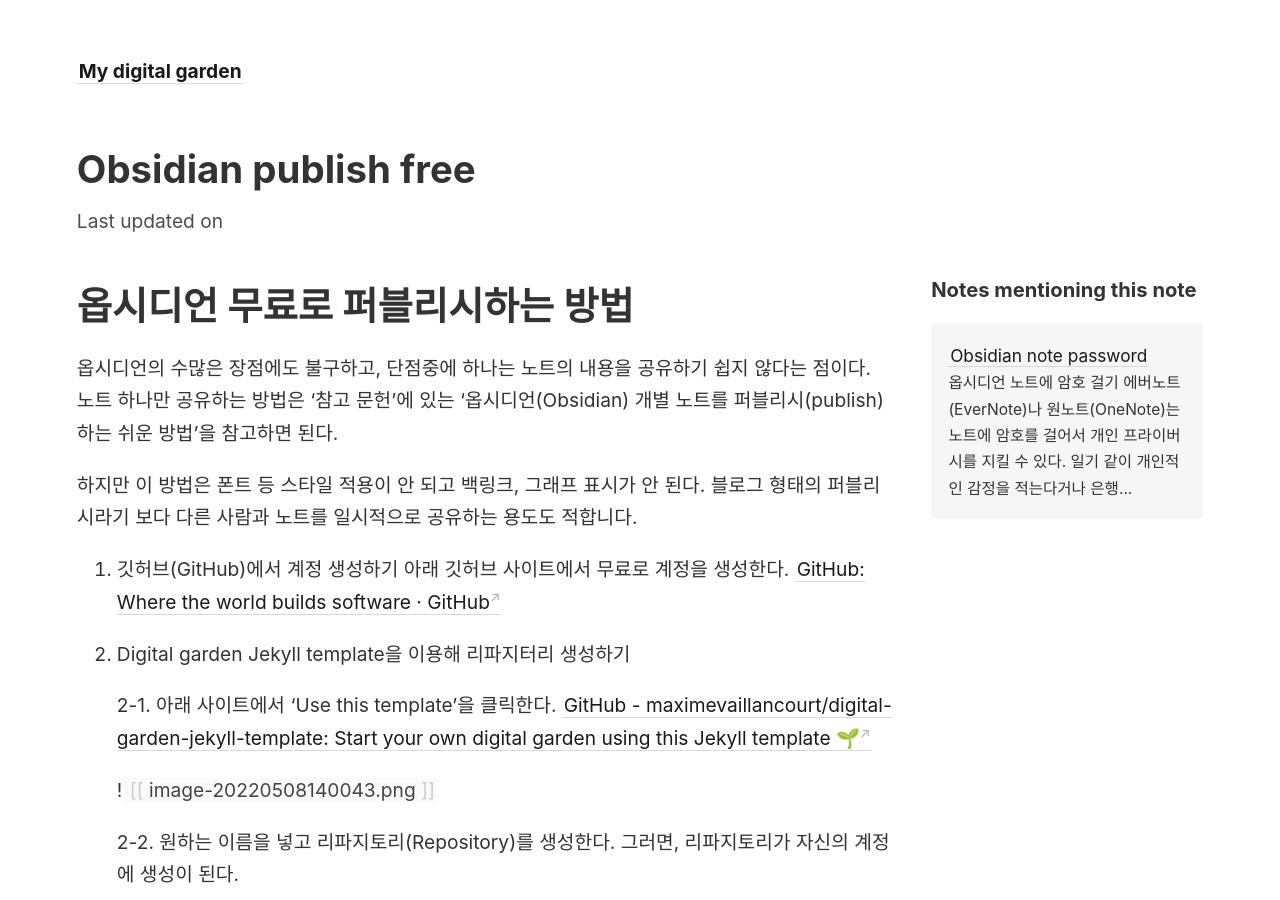
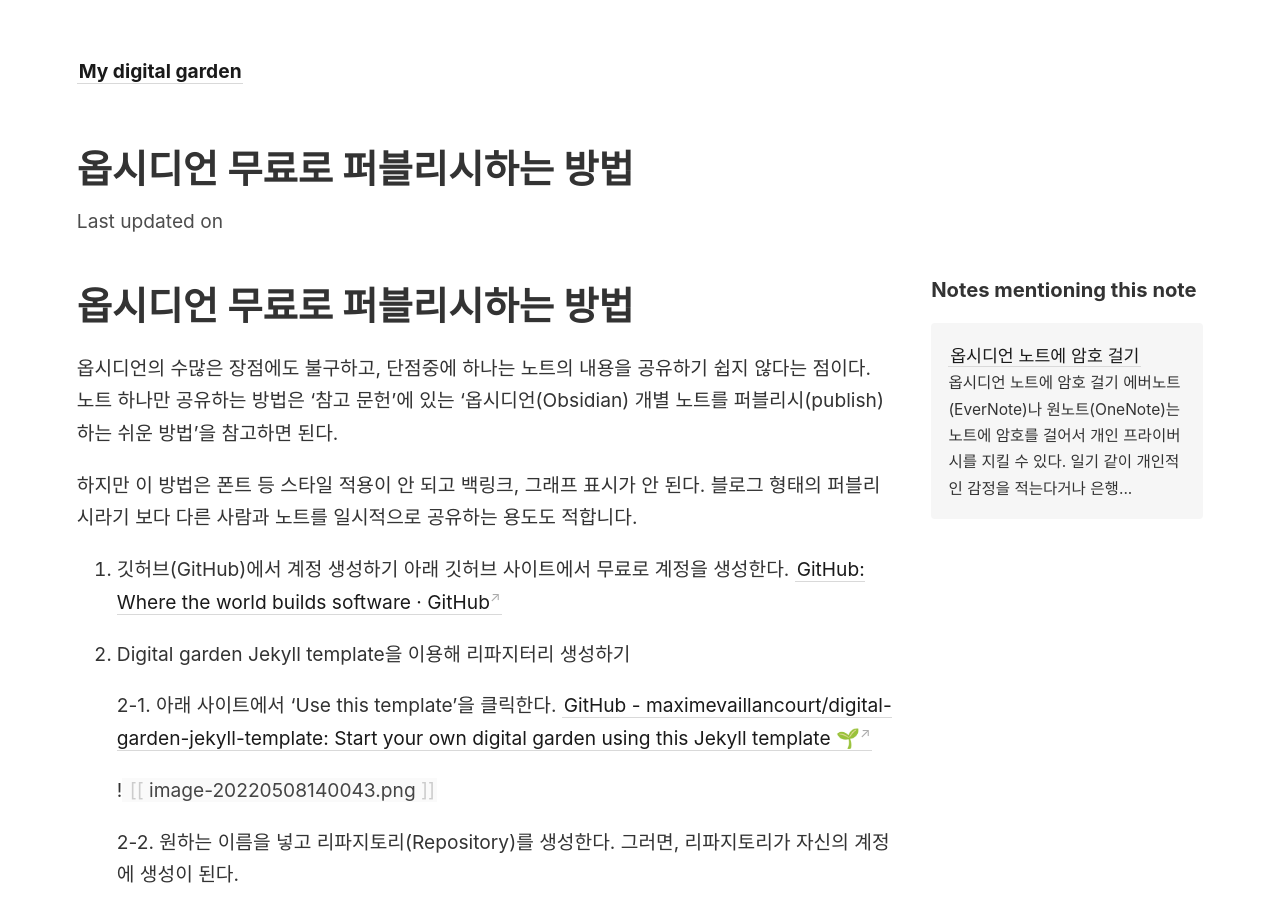
Before and after one commit to analysisman/secondbrain, a Jekyll site: the page built from _notes/3_Slip-box/Obsidian Publish Free.md, in a window 1280 px wide and 900 px high. Built offline with Jekyll 4.4.1, drawn with Linux system fonts in a browser that asks for light colours; some of the changed text lies outside the part shown.

Commit message:
2022.05.08_TitleChange_Commit

```diff
--- a/_notes/3_Slip-box/Obsidian Note Password.md
+++ b/_notes/3_Slip-box/Obsidian Note Password.md
@@ -1,5 +1,6 @@
 ---
 tags: [write, blog, obsidian]
+title: 옵시디언 노트에 암호 걸기
 ---
 
 # 옵시디언 노트에 암호 걸기
--- a/_notes/3_Slip-box/Obsidian Publish Free.md
+++ b/_notes/3_Slip-box/Obsidian Publish Free.md
@@ -1,5 +1,6 @@
 ---
 tags: [obsidian, blog]
+title: 옵시디언 무료로 퍼블리시하는 방법
 ---
 
 # 옵시디언 무료로 퍼블리시하는 방법
```
